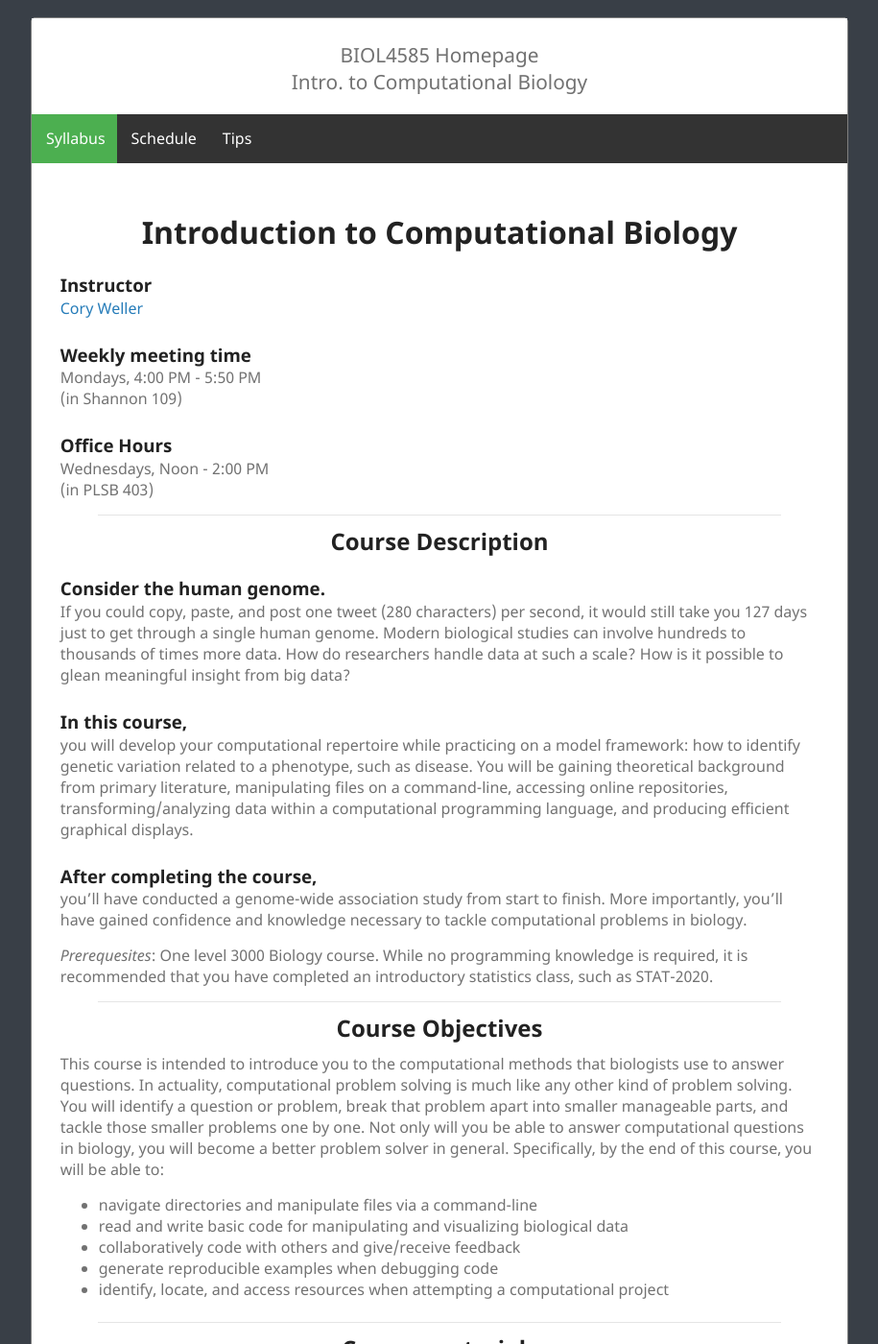
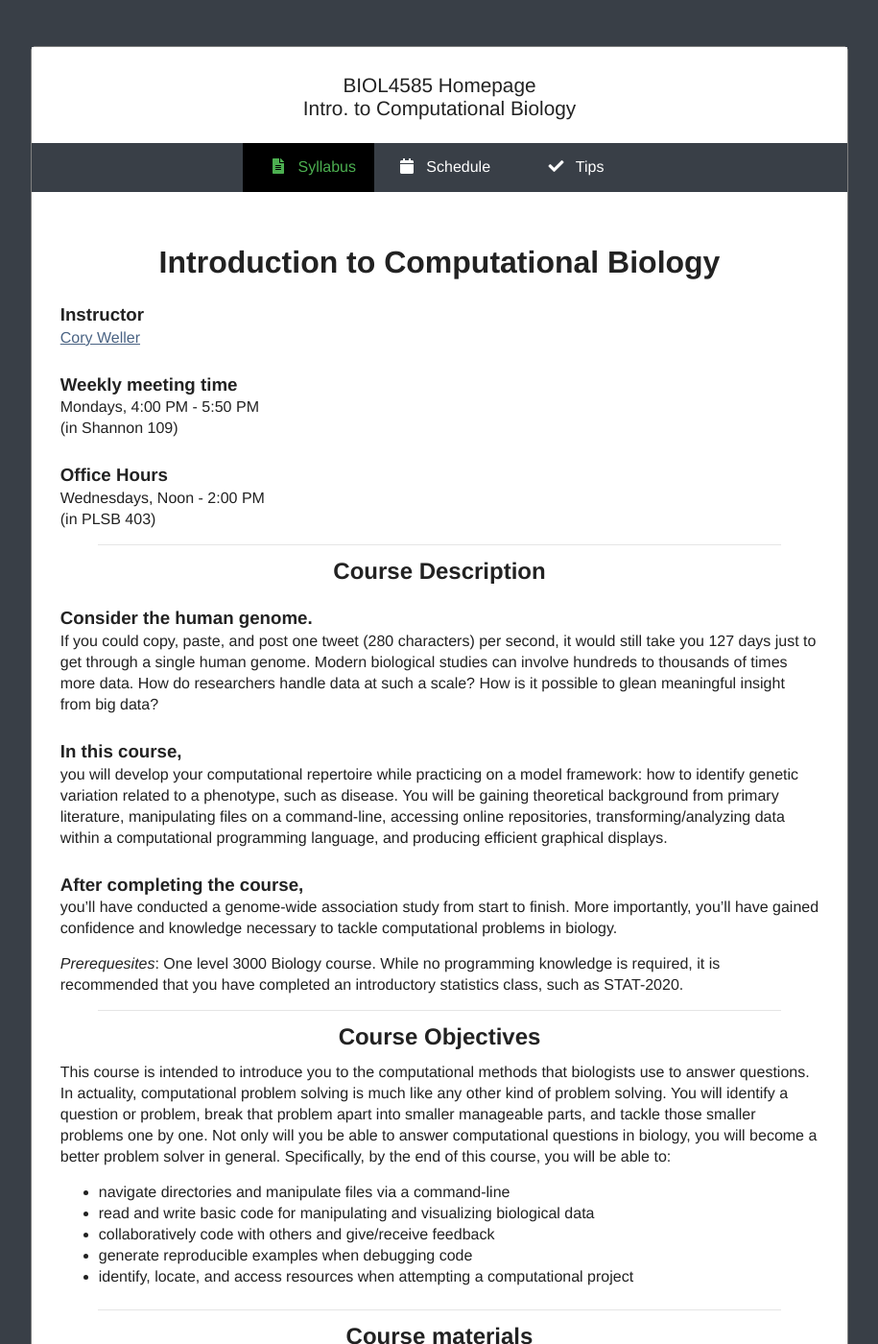
Before and after one commit to cory-weller/BIOL4585, a Jekyll site: the page built from index.md, in a window 1280 px wide and 1400 px high. Shown: the whole window at 96% size, without its empty margins (182-1097 px from the left). Built offline with Jekyll 4.4.1, drawn with Linux system fonts in a browser that asks for light colours; our own code applies the rules of GitHub Pages for plain Markdown files.

Commit message:
fix navbar
Update default.html

```diff
--- a/_layouts/default.html
+++ b/_layouts/default.html
@@ -2,7 +2,7 @@
 <html lang="{{ site.lang | default: "en-US" }}">
   <head>
     <meta charset="UTF-8">
-    <title>{{ page.title }}</title>
+    <title>{{ site.projectname }} | {{ page.subject }}</title>
     <meta http-equiv="X-UA-Compatible" content="IE=edge">
     <meta name="viewport" content="width=device-width, initial-scale=1">
     <!-- Note: the stylesheet on the next line refers to the base directory of the username.github.io repository. Remove the leading / before assets to use this repository's stylesheet.  -->
@@ -22,11 +22,26 @@
     </div>
 
     <div class="navbar">
-        <ul>
-          <li><a class="{% if page.title == "BIOL4585 | Syllabus" %}active {% endif %}tooltipped tooltipped-s" href="index.html">Syllabus</a></li>
-          <li><a class="{% if page.title == "BIOL4585 | Schedule" %}active {% endif %}tooltipped tooltipped-s" href="schedule.html">Schedule</a></li>
-          <li><a class="{% if page.title == "BIOL4585 | How To Succeed" %}active {% endif %}tooltipped tooltipped-s" href="how_to_succeed.html">Tips</a></li>
-      </ul>
+<!-- Mobile Nav  -->
+    <div class="mobileNav">
+        <ul id="menu">
+          <li>
+            <input id="check01" type="checkbox" name="menu"/>
+            <label for="check01"><i class="fas fa-bars fa-fw"></i> Menu</label>
+            <ul class="submenu">
+        <li><a href="/" class="{% if page.subject == "Syllabus" %} active {% endif %}"><i class="fas fa-file-alt fa-fw" style="{% if page.subject == "Syllabus" %}color:#4CAF50 {% endif %}"></i> Syllabus</a></li>
+        <li><a href="schedule.html" class="{% if page.subject == "Schedule" %} active {% endif %}"><i class="fas fa-calendar fa-fw" style="{% if page.subject == "Schedule" %}color:#4CAF50 {% endif %}"></i> Schedule</a></li>
+        <li><a href="how_to_succeed.html" class="{% if page.subject == "How to Succeed" %} active {% endif %}"><i class="fas fa-check fa-fw" style="{% if page.subject == "Research" %}color:#4CAF50 {% endif %}"></i> Tips</a></li>
+            </ul>
+          </li>
+        </ul>
+    </div>
+    <!-- Standard Nav  -->
+    <div class="standardNav">
+        <li><a href="index.html" class="{% if page.subject == "Syllabus" %} active {% endif %}"><i class="fas fa-file-alt fa-fw" style="{% if page.subject == "Syllabus" %}color:#4CAF50 {% endif %}"></i> Syllabus</a></li>
+        <li><a href="schedule.html" class="{% if page.subject == "Schedule" %} active {% endif %}"><i class="fas fa-calendar fa-fw" style="{% if page.subject == "Schedule" %}color:#4CAF50 {% endif %}"></i> Schedule</a></li>
+        <li><a href="how_to_succeed.html" class="{% if page.subject == "How to Succeed" %} active {% endif %}"><i class="fas fa-check fa-fw" style="{% if page.subject == "Research" %}color:#4CAF50 {% endif %}"></i> Tips</a></li>
+    </div>
     </div>
 
     <div class="content">
--- a/assets/css/style.css
+++ b/assets/css/style.css
@@ -275,7 +275,6 @@
 }
 
 body {
- background-color:#fff;
  padding:10px;
  font-size:1em;
  line-height:1.375em;
@@ -341,10 +340,16 @@ dl {
  margin:0 0 3px
 }
 
-a {
- color:#267CB9;
+.content a {
+ color:#4b6484;
+ text-decoration:underline;
+}
+
+.contentFooter a {
+ color:#4b6484;
  text-decoration:none
 }
+
 a:hover,
 a:focus {
  color:#069;
@@ -435,6 +440,7 @@ small {
 
 .navbar {
     margin: auto;
+    padding-bottom:0;
     height: 35px;
     width: 100%;
     position: -webkit-sticky; /* Safari */
@@ -443,20 +449,10 @@ small {
     text-align: center;
 }
 
-@media (min-width: 901px) {
 
-.header {
-    position: -webkit-sticky; /* Safari */
-    position: sticky;
-    top:0;
-    font-size:1.3em;
-}
 
-.navbar {
-    top: 100px;
-    display:inline-block;
-}
-
+.standardNav {
+display:none;
 }
 
 .header span {
@@ -469,30 +465,33 @@ small {
   list-style-type: none;
   margin: 0;
   padding: 0;
-  overflow: hidden;
-  background-color: #333;
+  background-color: #393f47;
   line-height:35px;
 }
 
 
 .navbar li a {
   float:left;
+  text-align: left;
+  width:100%;
   color: white;
   padding-left: 15px;
   padding-right: 12px;
-  padding-top:8px;
-  padding-bottom:8px;
+  padding-top:0;
+  padding-bottom:0;
   text-decoration: none;
   line-height:35px;
+    transition:background .3s;
 }
+
+
 
 .navbar li a:hover:not(.active) {
   background-color: #111;
 }
 
-.active {
-  background-color: #4CAF50;
-}
+
+
 
 body {
 background-color: #393f47;
@@ -514,7 +513,6 @@ background-color: #393f47;
     width: 93%;
     position: relative;
     bottom:0;
-    background-color: white;
     text-align: center;
     padding: 15px 0px 0px 0px;
 }
@@ -538,3 +536,170 @@ p {
 ul {
     padding-bottom:20px;
 }
+
+
+/* dropdown menu */
+
+/*General styles for body*/
+body{
+  margin:0;
+  padding:3em 0;
+  font-family:Helvetica, Arial, sans-serif;
+  background:#393f47;
+  color:#222;
+}
+
+article{margin:10px;}
+
+/*Style for the first level menu bar*/
+ul#menu{
+  position:relative;
+  top:0;
+  width:100%;
+  height:3em;
+  margin:0;
+  padding:0;
+  background:#393f47;
+  color:#eee;
+  box-shadow:0 -1px rgba(0,0,0,.5) inset;
+}
+
+ul#menu > li{
+  float:left;
+  list-style-type:none;
+  position:relative;
+  width:120px;
+}
+
+label{
+    text-align:left;
+  position:relative;
+  display:block;
+  padding-left:16px;
+  padding-right:16px;
+  line-height:3em;
+  transition:background 0.3s;
+  cursor:pointer;
+  width:100%;
+}
+
+label:after{
+  content:"";
+  position:absolute;
+  display:block;
+  top:50%;
+  right:5px;
+  width:0;
+  height:0;
+  border-top:4px solid rgba(255,255,255,.5);
+  border-bottom:0 solid rgba(255,255,255,.5);
+  border-left:4px solid transparent;
+  border-right:4px solid transparent;
+  transition:border-bottom .1s, border-top .1s .1s;
+  }
+
+label:hover,
+input:checked ~ label{background:rgba(0,0,0,.3);}
+
+input:checked ~ label:after{
+  border-top:0 solid rgba(255,255,255,.5);
+  border-bottom:4px solid rgba(255,255,255,.5);
+  transition:border-top .1s, border-bottom .1s .1s;
+}
+
+/*hide the inputs*/
+input{display:none}
+
+/*show the second levele menu of the selected voice*/
+input:checked ~ ul.submenu{
+  max-height:500px;
+  transition:max-height 0.5s ease-in;
+}
+
+/*style for the second level menu*/
+ul.submenu{
+  max-height:0;
+  padding:0;
+  overflow:hidden;
+  list-style-type:none;
+  background:#393f47;
+  box-shadow:0 0 1px rgba(0,0,0,.3);
+  transition:max-height 0.5s ease-out;
+  position:absolute;
+  min-width:100%;
+          z-index: 10;
+}
+
+ul.submenu li a{
+  display:block;
+  width:120px;
+  padding:16px;
+  color:#ddd;
+  text-decoration:none;
+  box-shadow:0 -1px rgba(0,0,0,.5) inset;
+  transition:background .3s;
+  white-space:nowrap;
+}
+
+ul.submenu li a:hover{
+  background:#111;
+}
+
+
+
+@media (min-width: 901px) {
+
+.header {
+    position: -webkit-sticky; /* Safari */
+    position: sticky;
+    top:0;
+    font-size:1.3em;
+}
+
+.navbar {
+    top: 100px;
+    display:inline-block;
+    height:51px;
+    background-color:#393f47;
+}
+
+.mobileNav {
+display:none;
+}
+
+.standardNav {
+display:inline-block;
+text-align:center;
+  list-style-type: none;
+  background-color:#393f47;
+  height:100%;
+}
+
+.standardNav li {
+    display:inline;
+}
+
+.standardNav li a{
+    width:110px;
+    height:100%;
+    line-height:50px;
+}
+
+
+
+.navbar li a:hover{
+  background:#111;
+}
+
+.navbar li a {
+    text-align:center
+}
+
+}
+
+
+
+.active {
+  background-color: black;
+  color:#4CAF50 !important;
+}
```
Also changed, not shown: how_to_succeed.md (+1 -2 lines), index.md (+1 -2 lines), schedule.md (+1 -2 lines).
